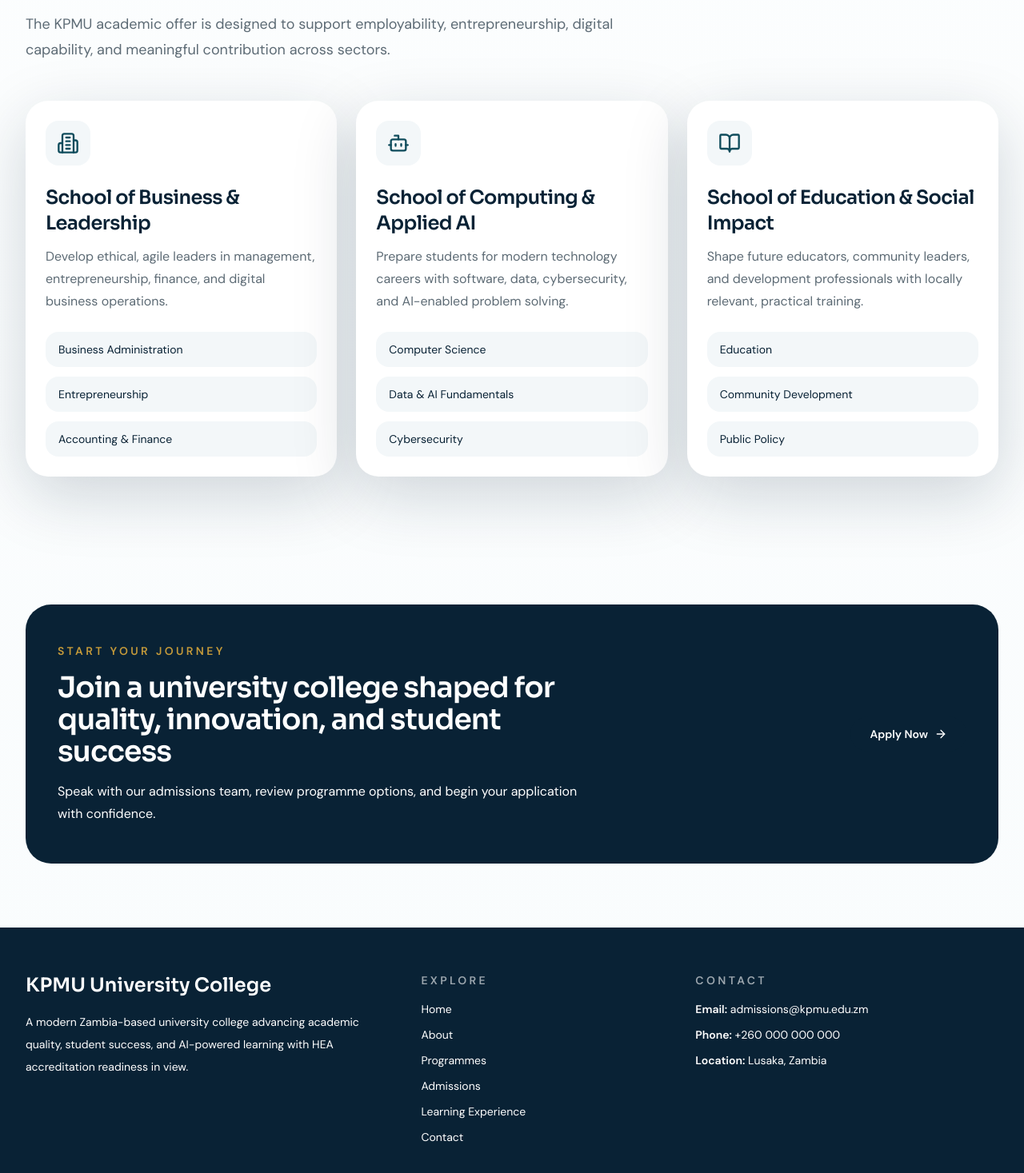
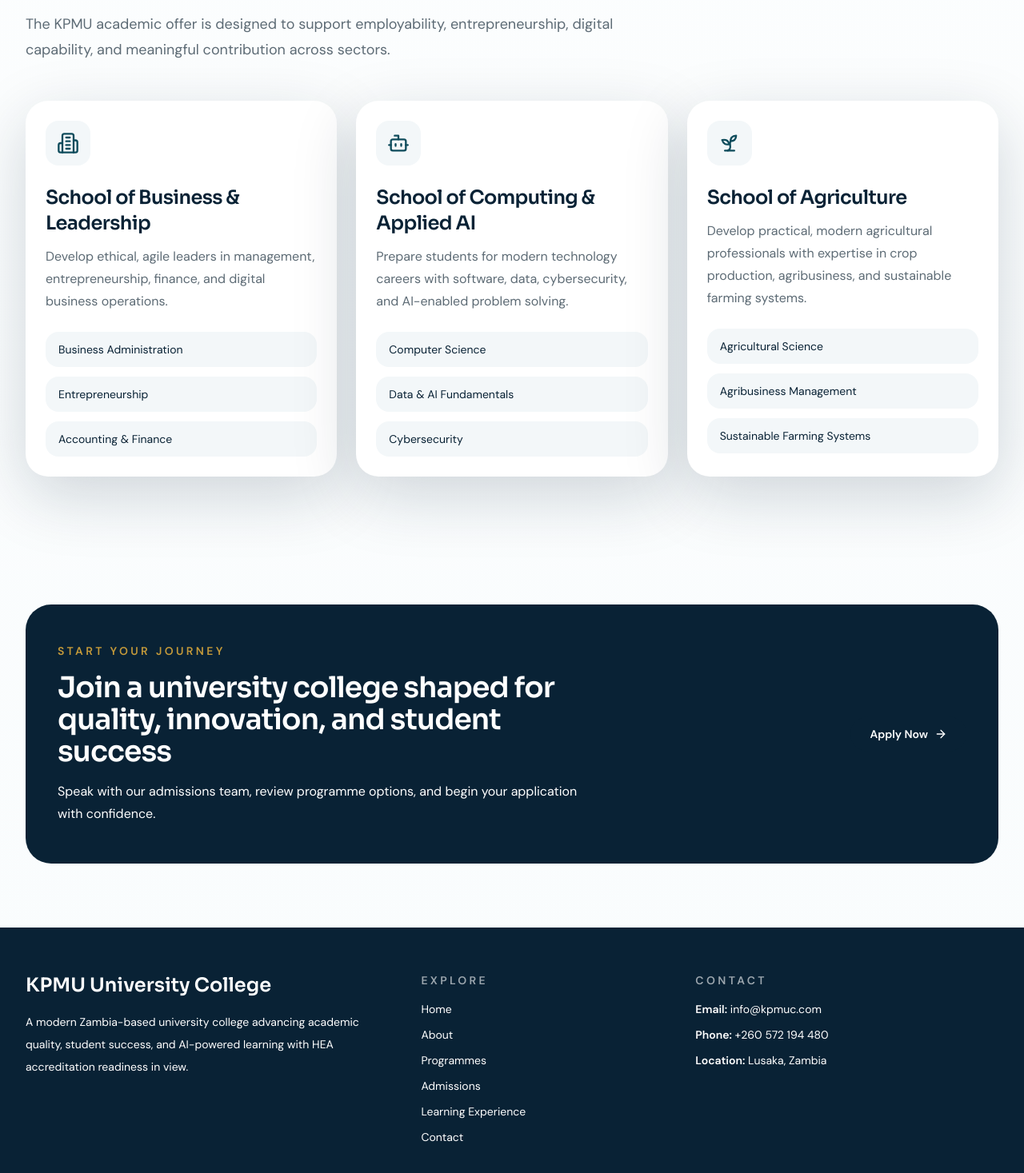
Before and after one commit to kkamfwa/kpmu-website, a Next.js app: page / in a window 1280 px wide. Shown: the part 2375-3842 px from the top of the page at 80% size. Built offline with nearby package versions, Linux system fonts and the light colour scheme.

Commit message:
Fix programmes: replace Education with Agriculture and update contact details

```diff
--- a/data/site.ts
+++ b/data/site.ts
@@ -1,6 +1,7 @@
 import {
   Bot,
   BookOpen,
+  Sprout,
   Building2,
   Cpu,
   GraduationCap,
@@ -63,13 +64,13 @@ export const programmes = [
     icon: Bot,
     items: ["Computer Science", "Data & AI Fundamentals", "Cybersecurity"]
   },
-  {
-    title: "School of Education & Social Impact",
-    description:
-      "Shape future educators, community leaders, and development professionals with locally relevant, practical training.",
-    icon: BookOpen,
-    items: ["Education", "Community Development", "Public Policy"]
-  }
+ {
+  title: "School of Agriculture",
+  description:
+    "Develop practical, modern agricultural professionals with expertise in crop production, agribusiness, and sustainable farming systems.",
+  icon: Sprout,
+  items: ["Agricultural Science", "Agribusiness Management", "Sustainable Farming Systems"]
+}
 ];
 
 export const pillars = [
@@ -107,7 +108,7 @@ export const admissionsSteps = [
 ];
 
 export const contactDetails = [
-  { label: "Email", value: "admissions@kpmu.edu.zm" },
-  { label: "Phone", value: "+260 000 000 000" },
+  { label: "Email", value: "info@kpmuc.com" },
+  { label: "Phone", value: "+260 572 194 480" },
   { label: "Location", value: "Lusaka, Zambia" }
 ];
```
